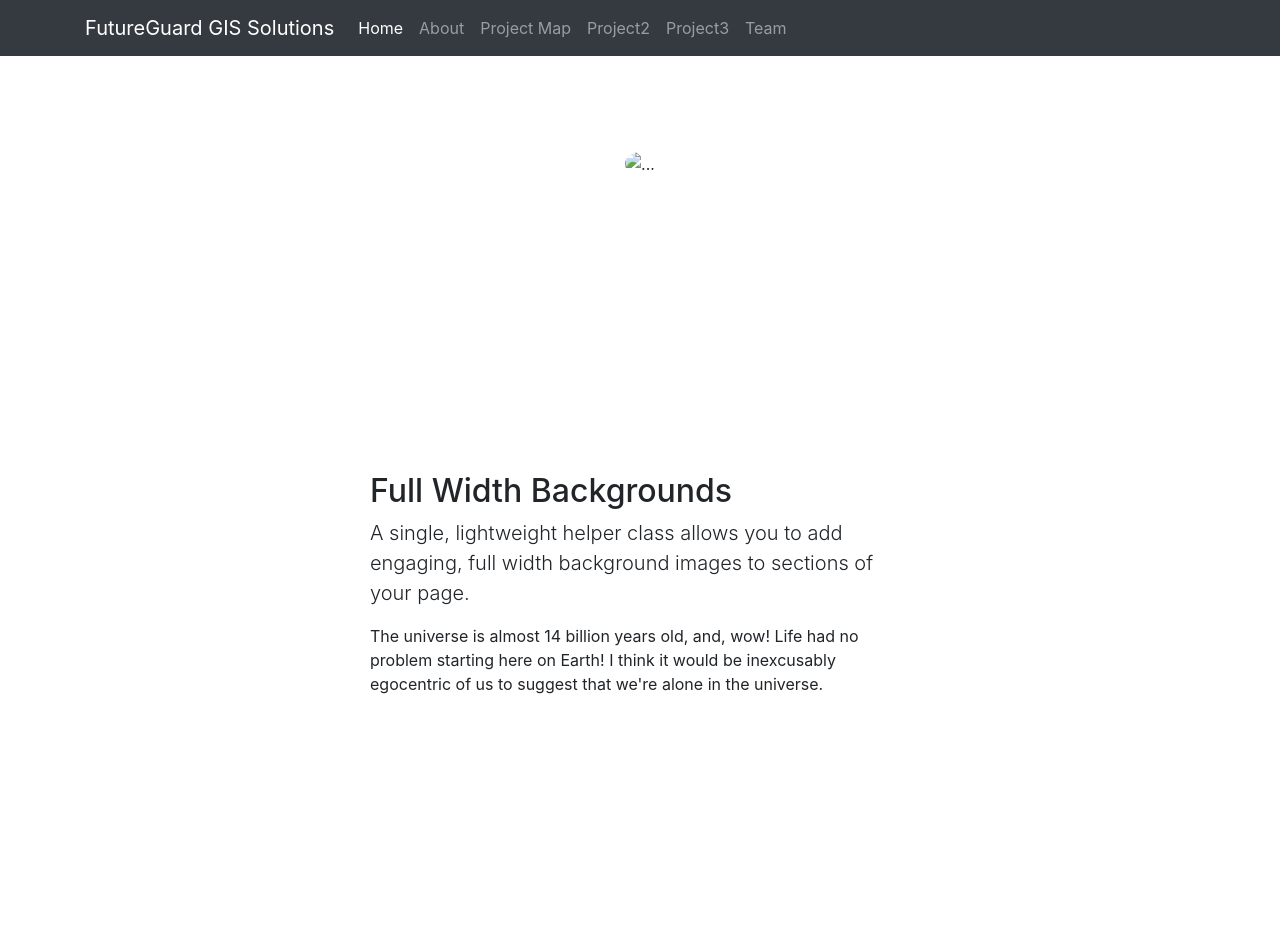
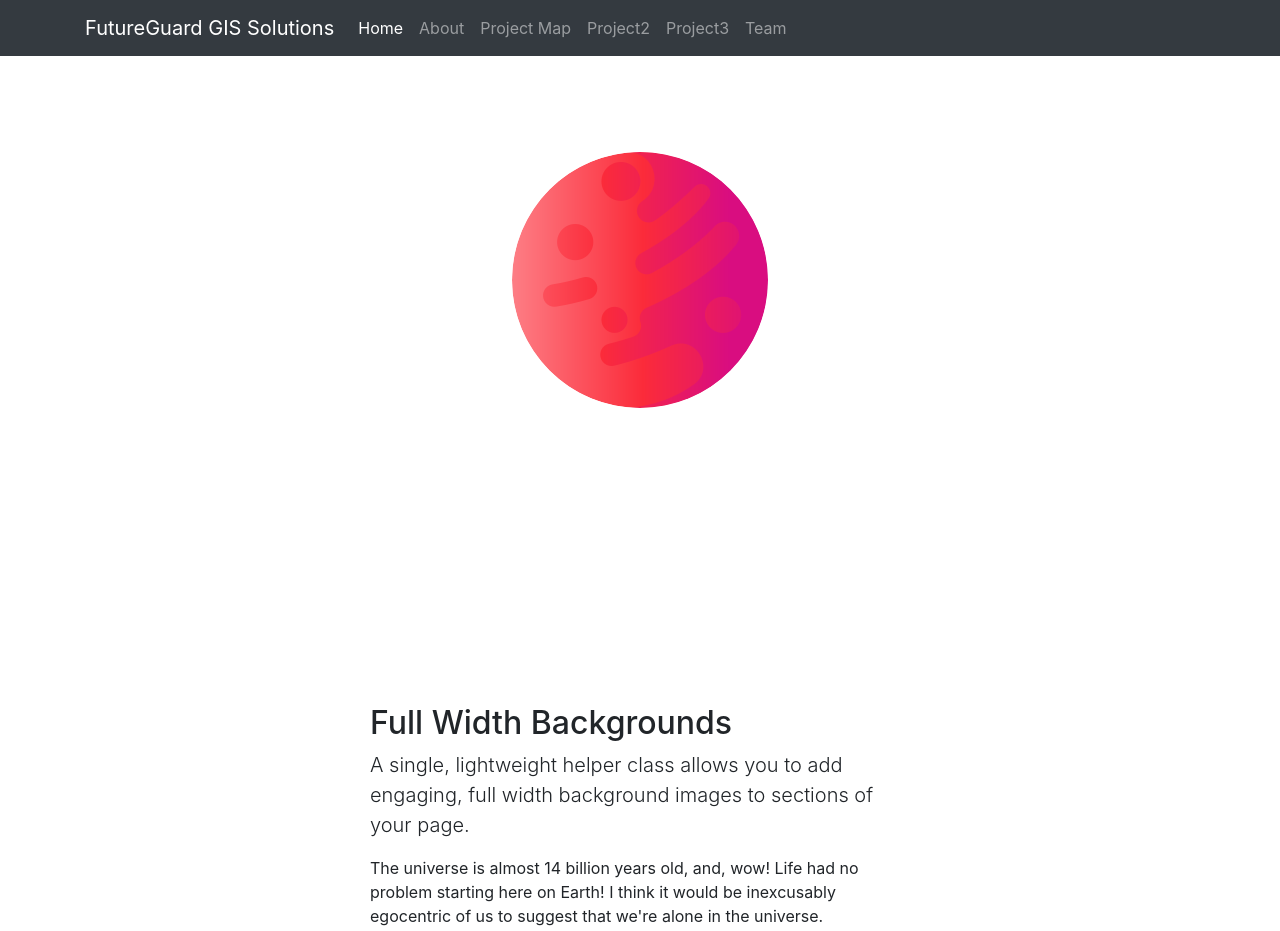
Before and after one commit to gracecavanagh/testing, a plain HTML site: page index.html in a window 1280 px wide. Shown: the top 931 px of the page. Drawn offline with nearby package versions, Linux system fonts and the light colour scheme; files that its build step writes are made by us from their sources.

Commit message:
Update index.html

```diff
--- a/index.html
+++ b/index.html
@@ -10,7 +10,7 @@
     <meta name="author" content="Group 12" />
     <title>FutureGuard GIS Solutions</title>
     <!-- Favicon-->
-    <link rel="icon" type="image/x-icon" href="mercury.png" />
+    <link rel="icon" type="image/x-icon" href="mercury1.png" />
     <!-- Bootstrap Library from CDN (Bootstrap deleted from css document and added from a CDN instead -Lucy)-->
     <link href="https://maxcdn.bootstrapcdn.com/bootstrap/4.5.2/css/bootstrap.min.css" rel="stylesheet">
     <!-- Our CSS (overrrides Bootstrap)-->
@@ -44,7 +44,7 @@
         <!-- Header - set the background image for the header in the line below-->
         <header class= "py-5 bg-image-full headerimage">
             <div class="text-center my-5">
-                <img class="img-fluid rounded-circle mb-4" src="images/mercury1.png" alt="..." />
+                <img class="img-fluid rounded-circle mb-4" src="mercury1.png" alt="..." />
                 <h1 class="text-white fs-3 fw-bolder">FutureGuard GIS Solutions</h1>
                 <p class="text-white-50 mb-0">Landing Page Template</p>
             </div>
```
